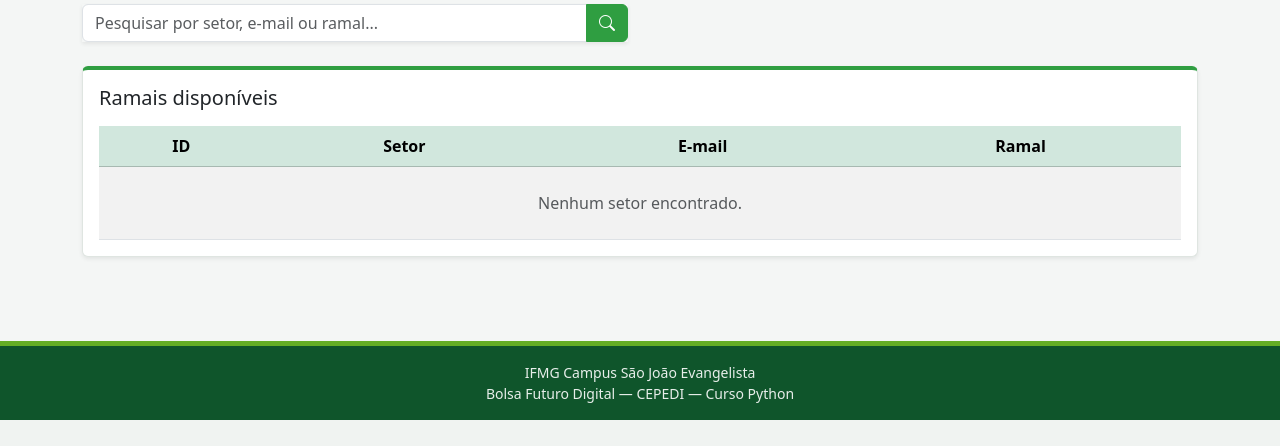
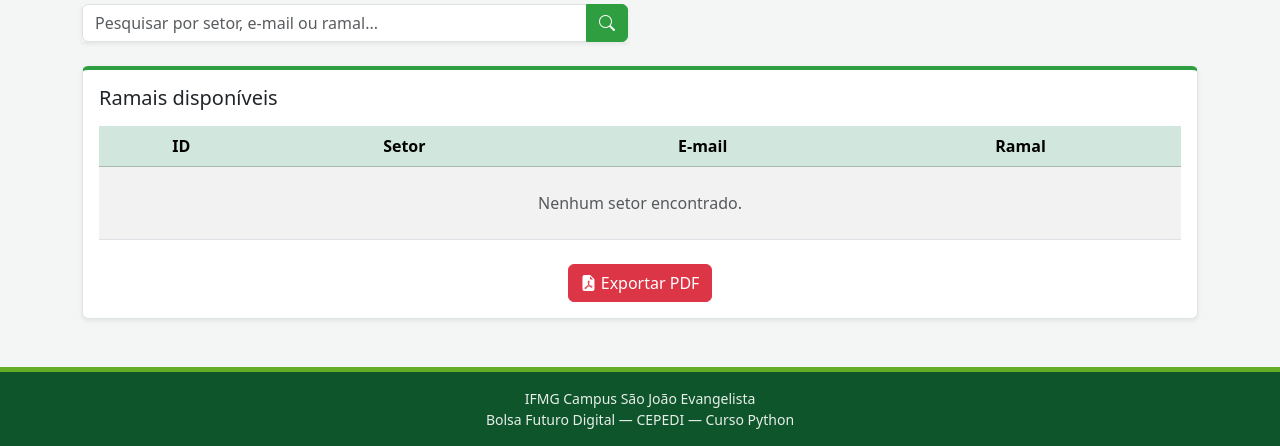
Before and after one commit to Nonato21/Grupo03-CepedPython, a Django app: page /setores/visualizarramais/ in a window 1280 px wide. Shown: the part 380-826 px from the top of the page. Before the commit the page ends 800 px from the top, so only its background shows below. Run offline with Django 5.2, Linux system fonts and the light colour scheme; data that the repository does not hold is empty.

Commit message:
Update ver_setores.html

```diff
--- a/lista_telefonica/ramais/templates/ramais/ver_setores.html
+++ b/lista_telefonica/ramais/templates/ramais/ver_setores.html
@@ -57,6 +57,14 @@
             {% endfor %}
           </tbody>
         </table>
+        <br>
+        <a href="{% url 'exportar_setores_pdf' %}" class="btn btn-danger">
+
+        <i class="bi bi-file-earmark-pdf-fill"></i>
+
+        Exportar PDF
+
+      </a>
       </div>
     </div>
   </section>
```
